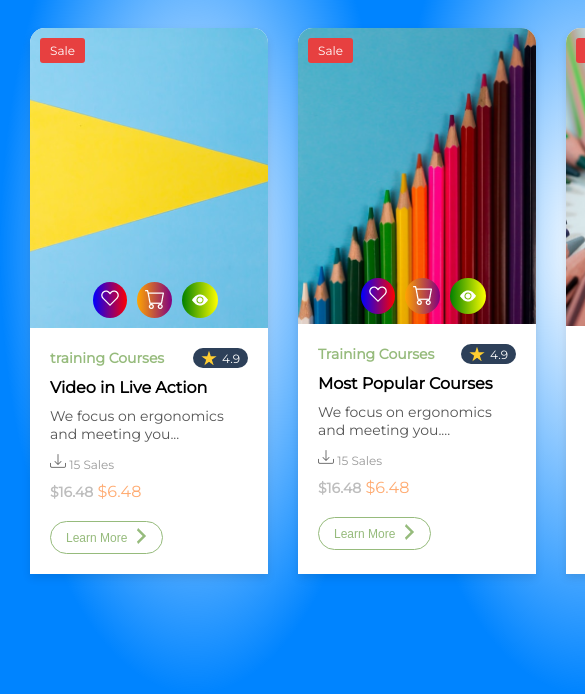
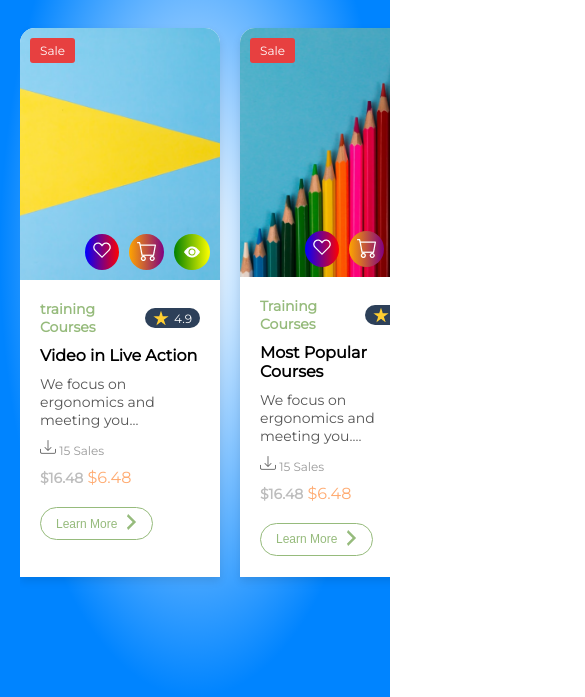
Before and after one commit to Ridafarhan99/fleapo-assessment, a plain HTML site: page index.html in a window 390 px wide. Shown: the part 192-889 px from the top of the page, 585 px wide, since content can reach past the window. Drawn offline with Linux system fonts and the light colour scheme.

Commit message:
changes in css for mobile screen

```diff
--- a/style.css
+++ b/style.css
@@ -12,7 +12,7 @@ body {
 
 .container {
   margin: 30px;
-  padding-top: 120px; /* Increased padding-top for more space between header and content */
+  padding-top: 120px;
 }
 
 .header {
@@ -20,10 +20,10 @@ body {
   top: 0;
   left: 0;
   width: 100%;
-  z-index: 1; /* Ensure it stays on top */
+  z-index: 1;
   color: #ffffff;
   padding-left: 20px;
-  box-sizing: border-box; /* Include padding in the width */
+  box-sizing: border-box;
 }
 
 .header h6 {
@@ -46,10 +46,10 @@ body {
 .row {
   margin-top: 50px;
   display: flex;
-  flex-wrap: nowrap;
+  flex-wrap: wrap;
   gap: 30px;
   padding: 20px 0;
-  justify-content: left;
+  justify-content: flex-start;
 }
 
 .product-card {
@@ -186,7 +186,32 @@ body {
   margin-left: 10px;
 }
 
-@media (max-width: 480px) {
+@media (max-width: 768px) {
+  .header {
+    padding-left: 20px;
+  }
+
+  .container {
+    margin-left: 20px;
+    margin-right: 0px;
+  }
+
+  .row {
+    gap: 20px;
+    flex-wrap: nowrap;
+    overflow-x: auto;
+  }
+
+  .product-card {
+    width: 200px;
+    min-width: 200px;
+  }
+
+  .product-action {
+    bottom: 10px;
+    right: 10px;
+  }
+
   .learn-more {
     font-size: 12px;
     padding: 6px 15px;
```
